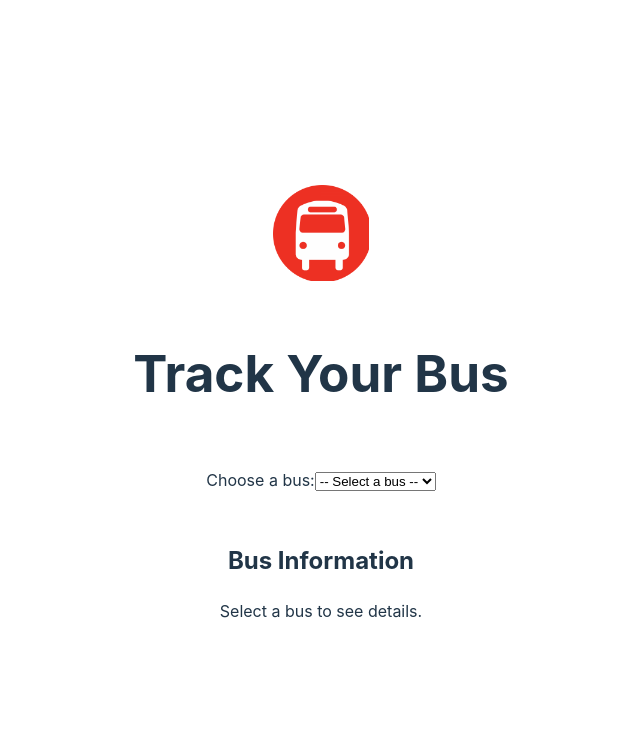
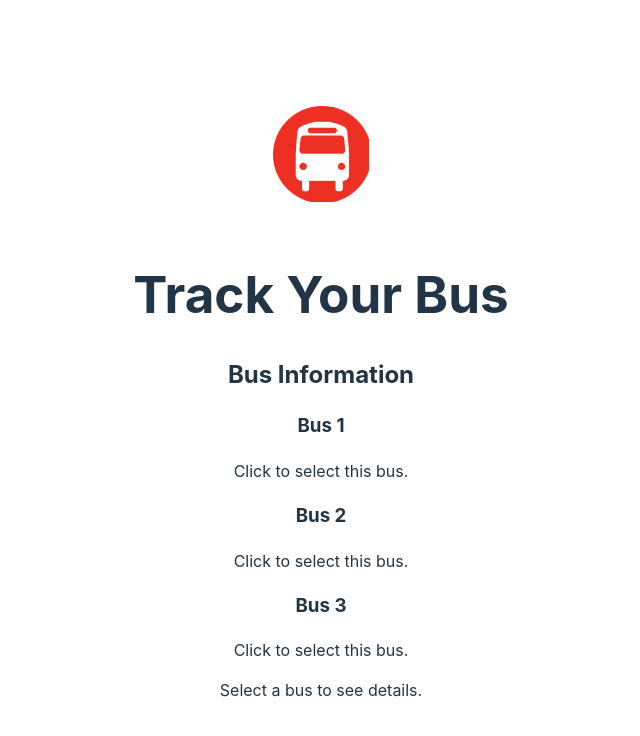
Before and after one commit to anuraggr/trackbus, a React (Vite) app: page / in a window 1280 px wide. Shown: the top 736 px of the page, without its empty margins (319-959 px from the left). Built offline with nearby package versions, Linux system fonts and the light colour scheme.

Commit message:
Update App.jsx

```diff
--- a/src/App.jsx
+++ b/src/App.jsx
@@ -1,10 +1,8 @@
 import { useState, useEffect, useRef } from 'react';
-
 import './App.css';
 import { MapContainer, TileLayer, Marker, Popup, Circle } from 'react-leaflet';
 import 'leaflet/dist/leaflet.css';
 import L from 'leaflet'; // Import Leaflet for custom icon
-
 import busIcon from './assets/busicon-1.png'; // Import custom bus icon
 
 function App() {
@@ -56,8 +54,8 @@ function App() {
     fetchBusInfo(); // Fetch bus info on bus selection
   }, [selectedBus]);
 
-  const handleBusChange = (e) => {
-    setSelectedBus(e.target.value);
+  const handleBusCardClick = (busId) => {
+    setSelectedBus(busId);
   };
 
   const handleRefreshClick = () => {
@@ -75,22 +73,8 @@ function App() {
       <h1>Track Your Bus</h1>
 
       <div className="main-content">
-        {/* Left Side: Bus Selector and Map */}
+        {/* Left Side: Map */}
         <div className="left-side">
-          <div className="card">
-            <label htmlFor="busSelect">Choose a bus:</label>
-            <select
-              id="busSelect"
-              value={selectedBus}
-              onChange={handleBusChange}
-            >
-              <option value="">-- Select a bus --</option>
-              <option value="bus1">Bus 1</option>
-              <option value="bus2">Bus 2</option>
-              <option value="bus3">Bus 3</option>
-            </select>
-          </div>
-
           {busCoords && (
             <div style={{ height: '500px', width: '100%', position: 'relative' }}>
               <MapContainer
@@ -146,9 +130,22 @@ function App() {
           )}
         </div>
 
-        {/* Right Side: Bus Information */}
+        {/* Right Side: Bus Information and Cards */}
         <div className="right-side">
           <h2>Bus Information</h2>
+          <div className="bus-cards">
+            {['bus1', 'bus2', 'bus3'].map(busId => (
+              <div
+                key={busId}
+                className={`bus-card ${selectedBus === busId ? 'selected' : ''}`}
+                onClick={() => handleBusCardClick(busId)}
+              >
+                <h3>Bus {busId.charAt(busId.length - 1)}</h3>
+                <p>Click to select this bus.</p>
+              </div>
+            ))}
+          </div>
+
           {busInfo ? (
             <div className="bus-info">
               <p><strong>From:</strong> {busInfo.From}</p>
```
